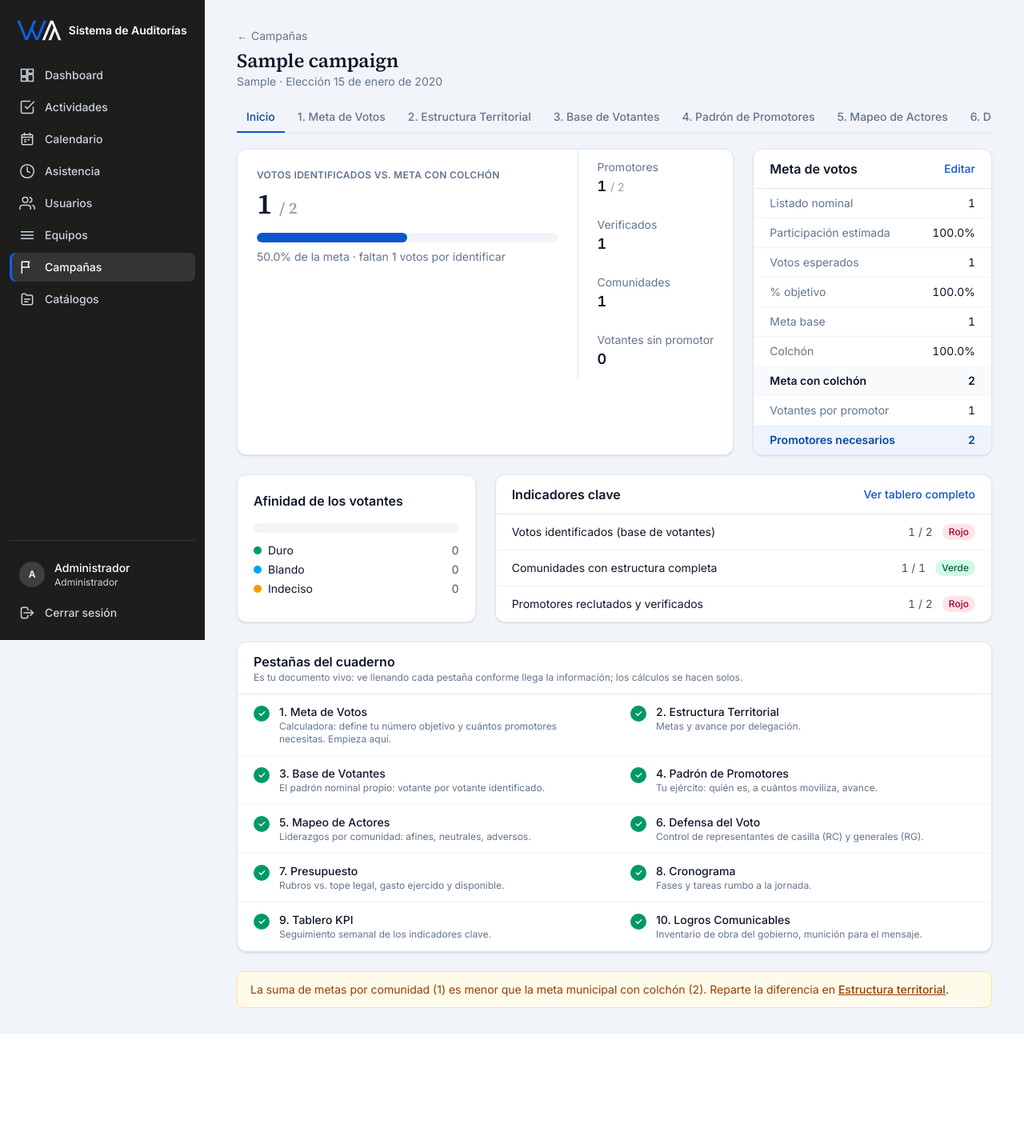
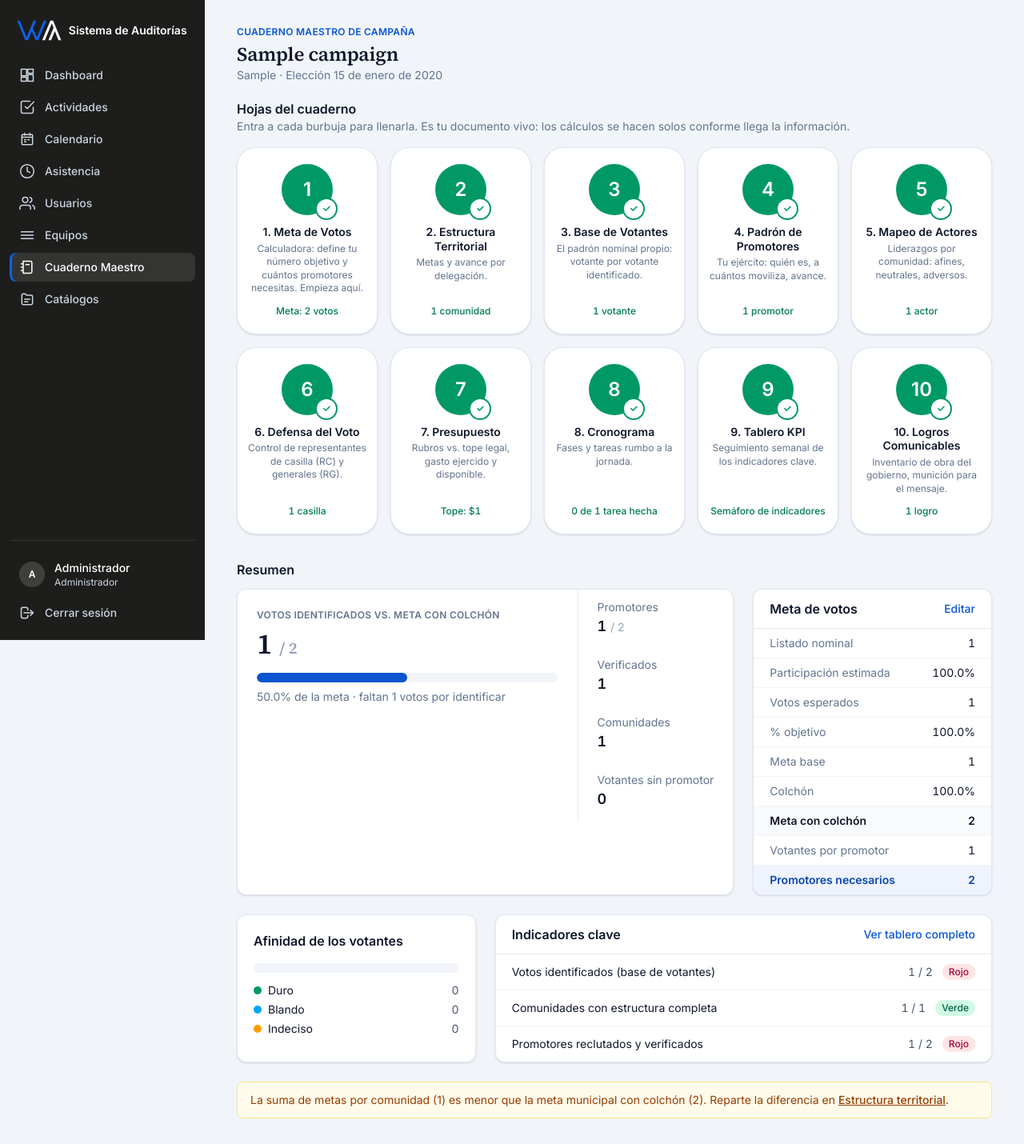
Before and after one commit to MarioXolo/Auditoria-Versi-n, a Laravel app: page /campanas/1 in a window 1280 px wide. Shown: the whole page at 80% size. Before the commit the page ends 1292 px from the top, so only its background shows below. Run offline with Laravel 12, Linux system fonts and the light colour scheme; a user stored in the database is signed in; data comes from the database, SQL or seed files in the repository; tables that the repository leaves empty hold one stand-in row (values such as "Sample post"); style sheets or scripts are compiled from the project's sources.

Commit message:
Cuaderno Maestro de Campaña: un solo cuaderno y portada con burbujas
La sección deja de listar campañas: el menú «Cuaderno Maestro» abre el único
cuaderno (o su configuración inicial). La portada muestra las 10 hojas como
burbujas con su avance y, dentro de cada hoja, burbujas numeradas para saltar
a otra. Se retiran archivar y eliminar.

Co-Authored-By: Claude Fable 5.2 <noreply@anthropic.com>
Claude-Session: https://claude.ai/code/session_01QswvWnyk7X1hBuzLcn5tHJ

```diff
--- a/app/Http/Controllers/Campaigns/CampaignController.php
+++ b/app/Http/Controllers/Campaigns/CampaignController.php
@@ -10,23 +10,29 @@ use Illuminate\Http\Request;
 use Illuminate\View\View;
 
 /**
- * Campañas y su calculadora de «Meta de Votos». Solo administradores y gerentes.
+ * Cuaderno Maestro de Campaña y su calculadora de «Meta de Votos». Solo administradores
+ * y gerentes. El sistema lleva UN solo cuaderno: la entrada del menú abre directamente
+ * el que existe y, si aún no hay, pide configurarlo una única vez.
  * Los porcentajes se capturan como 55 (= 55 %) y se guardan como fracción (0.55).
  */
 class CampaignController extends Controller
 {
     private const PERCENT_FIELDS = ['participacion', 'objetivo', 'colchon'];
 
-    public function index(): View
+    /** Entrada del menú: abre el cuaderno, o su configuración inicial si aún no existe. */
+    public function index(): RedirectResponse
     {
-        $campaigns = Campaign::withCount(['voters', 'promoters', 'territories'])
-            ->orderByDesc('active')->orderByDesc('election_date')->orderBy('name')->get();
+        $campaign = Campaign::current();
 
-        return view('campaigns.index', compact('campaigns'));
+        return $campaign ? redirect()->route('campaigns.show', $campaign) : redirect()->route('campaigns.create');
     }
 
-    public function create(): View
+    public function create(): View|RedirectResponse
     {
+        if ($campaign = Campaign::current()) {
+            return redirect()->route('campaigns.show', $campaign);
+        }
+
         return view('campaigns.create', ['campaign' => new Campaign([
             'listado_nominal' => 0, 'participacion' => 0.55, 'objetivo' => 0.5, 'colchon' => 0.1, 'votantes_por_promotor' => 10,
         ])]);
@@ -34,10 +40,14 @@ class CampaignController extends Controller
 
     public function store(Request $request): RedirectResponse
     {
+        if ($campaign = Campaign::current()) {
+            return redirect()->route('campaigns.show', $campaign)->withErrors(['name' => 'El Cuaderno Maestro ya está configurado; solo se lleva uno.']);
+        }
+
         $campaign = Campaign::create($this->validated($request) + ['created_by' => $request->user()->id]);
 
         return redirect()->route('campaigns.show', $campaign)
-            ->with('status', 'Campaña creada. Siguiente paso: agrega las comunidades en «Estructura territorial».');
+            ->with('status', 'Cuaderno Maestro listo. Entra a cada burbuja para ir llenándolo; puedes empezar por «2. Estructura Territorial».');
     }
 
     public function show(Campaign $campaign): View
@@ -46,19 +56,7 @@ class CampaignController extends Controller
 
         $summary = $metrics->summary();
 
-        // Pestañas del cuaderno (mismo índice que el Excel) y si ya tienen información
-        $steps = [
-            ['1. Meta de Votos', 'Calculadora: define tu número objetivo y cuántos promotores necesitas. Empieza aquí.', 'campaigns.edit', $campaign->listado_nominal > 0],
-            ['2. Estructura Territorial', 'Metas y avance por delegación.', 'campaigns.territories.index', $summary->comunidades > 0],
-            ['3. Base de Votantes', 'El padrón nominal propio: votante por votante identificado.', 'campaigns.voters.index', $summary->votantes > 0],
-            ['4. Padrón de Promotores', 'Tu ejército: quién es, a cuántos moviliza, avance.', 'campaigns.promoters.index', $summary->promotores > 0],
-            ['5. Mapeo de Actores', 'Liderazgos por comunidad: afines, neutrales, adversos.', ['campaigns.sheets.index', 'actores'], $campaign->actors()->exists()],
-            ['6. Defensa del Voto', 'Control de representantes de casilla (RC) y generales (RG).', ['campaigns.sheets.index', 'defensa-del-voto'], $campaign->pollingStations()->exists()],
-            ['7. Presupuesto', 'Rubros vs. tope legal, gasto ejercido y disponible.', ['campaigns.sheets.index', 'presupuesto'], $campaign->tope_gastos > 0],
-            ['8. Cronograma', 'Fases y tareas rumbo a la jornada.', ['campaigns.sheets.index', 'cronograma'], $campaign->tasks()->exists()],
-            ['9. Tablero KPI', 'Seguimiento semanal de los indicadores clave.', 'campaigns.kpis.index', $campaign->kpis()->where('valor', '>', 0)->exists()],
-            ['10. Logros Comunicables', 'Inventario de obra del gobierno, munición para el mensaje.', ['campaigns.sheets.index', 'logros'], $campaign->achievements()->exists()],
-        ];
+        $steps = self::bubbles($campaign, $summary);
 
         return view('campaigns.show', [
             'campaign' => $campaign,
@@ -80,24 +78,35 @@ class CampaignController extends Controller
         return redirect()->route('campaigns.show', $campaign)->with('status', 'Meta de votos actualizada.');
     }
 
-    public function toggle(Campaign $campaign): RedirectResponse
+    /**
+     * Las 10 hojas del cuaderno (mismo índice que el Excel) como burbujas:
+     * [número, título, descripción, URL, ¿ya tiene información?, dato de avance].
+     */
+    public static function bubbles(Campaign $campaign, ?object $summary = null): array
     {
-        $campaign->update(['active' => ! $campaign->active]);
+        $summary ??= (new CampaignMetrics($campaign))->summary();
+        $n = fn ($v) => number_format($v);
+        $count = fn (int $c, string $one, string $many) => $n($c).' '.($c === 1 ? $one : $many);
+        $sheet = fn (string $key) => route('campaigns.sheets.index', [$campaign, $key]);
+        $actores = $campaign->actors()->count();
+        $casillas = $campaign->pollingStations()->count();
+        $tareas = $campaign->tasks()->count();
+        $hechas = $campaign->tasks()->where('estatus', 'Hecho')->count();
+        $logros = $campaign->achievements()->count();
+        $kpis = $campaign->kpis()->where('valor', '>', 0)->count();
 
-        return back()->with('status', $campaign->active ? 'Campaña reactivada.' : 'Campaña archivada; sus datos se conservan.');
-    }
-
-    public function destroy(Campaign $campaign): RedirectResponse
-    {
-        $hasData = $campaign->voters()->exists() || $campaign->promoters()->exists() || $campaign->actors()->exists()
-            || $campaign->pollingStations()->exists() || $campaign->tasks()->exists() || $campaign->achievements()->exists();
-        if ($hasData) {
-            return back()->withErrors(['name' => 'La campaña ya tiene información capturada. Archívala en lugar de eliminarla.']);
-        }
-
-        $campaign->delete();
-
-        return redirect()->route('campaigns.index')->with('status', 'Campaña eliminada.');
+        return [
+            [1, 'Meta de Votos', 'Calculadora: define tu número objetivo y cuántos promotores necesitas. Empieza aquí.', route('campaigns.edit', $campaign), $campaign->listado_nominal > 0, 'Meta: '.$n(round($campaign->metaConColchon())).' votos'],
+            [2, 'Estructura Territorial', 'Metas y avance por delegación.', route('campaigns.territories.index', $campaign), $summary->comunidades > 0, $count($summary->comunidades, 'comunidad', 'comunidades')],
+            [3, 'Base de Votantes', 'El padrón nominal propio: votante por votante identificado.', route('campaigns.voters.index', $campaign), $summary->votantes > 0, $count($summary->votantes, 'votante', 'votantes')],
+            [4, 'Padrón de Promotores', 'Tu ejército: quién es, a cuántos moviliza, avance.', route('campaigns.promoters.index', $campaign), $summary->promotores > 0, $count($summary->promotores, 'promotor', 'promotores')],
+            [5, 'Mapeo de Actores', 'Liderazgos por comunidad: afines, neutrales, adversos.', $sheet('actores'), $actores > 0, $count($actores, 'actor', 'actores')],
+            [6, 'Defensa del Voto', 'Control de representantes de casilla (RC) y generales (RG).', $sheet('defensa-del-voto'), $casillas > 0, $count($casillas, 'casilla', 'casillas')],
+            [7, 'Presupuesto', 'Rubros vs. tope legal, gasto ejercido y disponible.', $sheet('presupuesto'), $campaign->tope_gastos > 0, $campaign->tope_gastos > 0 ? 'Tope: '.\App\Services\CampaignSheets::money($campaign->tope_gastos) : 'Falta el tope'],
+            [8, 'Cronograma', 'Fases y tareas rumbo a la jornada.', $sheet('cronograma'), $tareas > 0, $tareas > 0 ? $n($hechas).' de '.$count($tareas, 'tarea hecha', 'tareas hechas') : '0 tareas'],
+            [9, 'Tablero KPI', 'Seguimiento semanal de los indicadores clave.', route('campaigns.kpis.index', $campaign), $kpis > 0, 'Semáforo de indicadores'],
+            [10, 'Logros Comunicables', 'Inventario de obra del gobierno, munición para el mensaje.', $sheet('logros'), $logros > 0, $count($logros, 'logro', 'logros')],
+        ];
     }
 
     private function validated(Request $request): array
--- a/app/Models/Campaign.php
+++ b/app/Models/Campaign.php
@@ -111,6 +111,12 @@ class Campaign extends Model
         return $this->hasMany(CampaignKpi::class)->orderBy('orden');
     }
 
+    /** El sistema lleva un solo Cuaderno Maestro: el activo más antiguo (o el primero que haya). */
+    public static function current(): ?self
+    {
+        return static::orderByDesc('active')->orderBy('id')->first();
+    }
+
     public function actors(): HasMany
     {
         return $this->hasMany(CampaignActor::class);
--- a/resources/views/campaigns/_nav.blade.php
+++ b/resources/views/campaigns/_nav.blade.php
@@ -1,41 +1,47 @@
-{{-- Encabezado y pestañas de una campaña --}}
+{{-- Encabezado del Cuaderno Maestro. Dentro de una hoja muestra las burbujas numeradas para saltar a otra. --}}
 @php
-    // Mismas pestañas y numeración que el Cuaderno Maestro de Campaña (Excel)
-    $sheetTab = fn (string $key) => ['url' => route('campaigns.sheets.index', [$campaign, $key]), 'active' => request()->routeIs('campaigns.sheets.*') && request()->route('sheet') === $key, 'label' => \App\Services\CampaignSheets::get($key)['tab']];
-    $tab = fn (string $route, string $match, string $label) => ['url' => route($route, $campaign), 'active' => request()->routeIs($match), 'label' => $label];
-    $tabs = [
-        $tab('campaigns.show', 'campaigns.show', 'Inicio'),
-        $tab('campaigns.edit', 'campaigns.edit', '1. Meta de Votos'),
-        $tab('campaigns.territories.index', 'campaigns.territories.*', '2. Estructura Territorial'),
-        $tab('campaigns.voters.index', 'campaigns.voters.*', '3. Base de Votantes'),
-        $tab('campaigns.promoters.index', 'campaigns.promoters.*', '4. Padrón de Promotores'),
-        $sheetTab('actores'),
-        $sheetTab('defensa-del-voto'),
-        $sheetTab('presupuesto'),
-        $sheetTab('cronograma'),
-        $tab('campaigns.kpis.index', 'campaigns.kpis.*', '9. Tablero KPI'),
-        $sheetTab('logros'),
-    ];
+    $bubbles = \App\Http\Controllers\Campaigns\CampaignController::bubbles($campaign);
+    $onCover = request()->routeIs('campaigns.show');
+    // Qué burbuja corresponde a la página actual
+    $current = match (true) {
+        request()->routeIs('campaigns.edit') => 1,
+        request()->routeIs('campaigns.territories.*') => 2,
+        request()->routeIs('campaigns.voters.*') => 3,
+        request()->routeIs('campaigns.promoters.*') => 4,
+        request()->routeIs('campaigns.kpis.*') => 9,
+        request()->routeIs('campaigns.sheets.*') => [ 'actores' => 5, 'defensa-del-voto' => 6, 'presupuesto' => 7, 'cronograma' => 8, 'logros' => 10 ][request()->route('sheet')] ?? null,
+        default => null,
+    };
+    $currentBubble = collect($bubbles)->firstWhere(0, $current);
 @endphp
 <div class="mb-5">
-    <a href="{{ route('campaigns.index') }}" class="text-sm text-slate-500 hover:text-slate-800">← Campañas</a>
-    <div class="mt-1 flex flex-wrap items-center gap-x-3 gap-y-1">
-        <h1 class="text-2xl font-semibold">{{ $campaign->name }}</h1>
-        @unless ($campaign->active)
-            <span class="badge bg-slate-200 text-slate-600">Archivada</span>
-        @endunless
-    </div>
-    <p class="text-sm text-slate-500">
-        {{ $campaign->municipality }}@if ($campaign->election_date) · Elección {{ $campaign->election_date->translatedFormat('j \d\e F \d\e Y') }}@endif
-    </p>
-    <nav class="mt-4 -mb-px flex gap-1 overflow-x-auto border-b border-slate-200 text-sm" aria-label="Secciones de la campaña">
-        @foreach ($tabs as $tab)
-            @php $active = $tab['active']; @endphp
-            <a href="{{ $tab['url'] }}" @class([
-                'shrink-0 border-b-2 px-3 py-2 font-medium whitespace-nowrap transition',
-                'border-brand-600 text-brand-700' => $active,
-                'border-transparent text-slate-500 hover:border-slate-300 hover:text-slate-800' => ! $active,
-            ]) @if ($active) aria-current="page" @endif>{{ $tab['label'] }}</a>
-        @endforeach
-    </nav>
+    @if ($onCover)
+        <p class="text-xs font-semibold tracking-wide text-brand-600 uppercase">Cuaderno Maestro de Campaña</p>
+        <h1 class="mt-1 text-2xl font-semibold">{{ $campaign->name }}</h1>
+        <p class="text-sm text-slate-500">
+            {{ $campaign->municipality }}
+            @if ($campaign->election_date) · Elección {{ $campaign->election_date->translatedFormat('j \d\e F \d\e Y') }} @endif
+        </p>
+    @else
+        <a href="{{ route('campaigns.show', $campaign) }}" class="text-sm text-slate-500 hover:text-slate-800">← Cuaderno Maestro de Campaña</a>
+        <div class="mt-2 flex items-center gap-3">
+            @if ($currentBubble)
+                <span class="grid size-11 shrink-0 place-items-center rounded-full bg-brand-600 text-lg font-semibold text-white" aria-hidden="true">{{ $currentBubble[0] }}</span>
+            @endif
+            <div class="min-w-0">
+                <h1 class="text-2xl font-semibold">{{ $currentBubble[1] ?? $campaign->name }}</h1>
+                <p class="truncate text-sm text-slate-500">{{ $campaign->name }} · {{ $campaign->municipality }}</p>
+            </div>
+        </div>
+        <nav class="mt-4 flex gap-2 overflow-x-auto pb-1" aria-label="Hojas del cuaderno">
+            @foreach ($bubbles as [$num, $label, $desc, $url, $done])
+                <a href="{{ $url }}" title="{{ $num }}. {{ $label }}" aria-label="{{ $num }}. {{ $label }}" @if ($num === $current) aria-current="page" @endif @class([
+                    'grid size-9 shrink-0 place-items-center rounded-full text-sm font-semibold transition',
+                    'bg-brand-600 text-white shadow' => $num === $current,
+                    'bg-emerald-100 text-emerald-800 hover:bg-emerald-200' => $num !== $current && $done,
+                    'bg-white text-slate-500 ring-1 ring-slate-200 hover:bg-slate-100 hover:text-slate-800' => $num !== $current && ! $done,
+                ])>{{ $num }}</a>
+            @endforeach
+        </nav>
+    @endif
 </div>
--- a/resources/views/campaigns/show.blade.php
+++ b/resources/views/campaigns/show.blade.php
@@ -12,6 +12,34 @@
 @section('content')
     @include('campaigns._nav')
 
+    {{-- Las 10 hojas del cuaderno como burbujas: se entra a cada una para llenarla --}}
+    <section class="mb-8" aria-labelledby="hojas">
+        <h2 id="hojas" class="font-semibold">Hojas del cuaderno</h2>
+        <p class="text-sm text-slate-500">Entra a cada burbuja para llenarla. Es tu documento vivo: los cálculos se hacen solos conforme llega la información.</p>
+        <ul class="mt-4 grid grid-cols-2 gap-4 sm:grid-cols-3 lg:grid-cols-5">
+            @foreach ($steps as [$num, $label, $desc, $url, $done, $stat])
+                <li>
+                    <a href="{{ $url }}" class="group flex h-full flex-col items-center rounded-3xl border border-slate-200 bg-white px-3 py-5 text-center shadow-sm transition hover:-translate-y-0.5 hover:border-brand-400 hover:shadow-md focus-visible:ring-2 focus-visible:ring-brand-500">
+                        <span @class([
+                            'relative grid size-16 place-items-center rounded-full text-2xl font-semibold transition',
+                            'bg-emerald-600 text-white' => $done,
+                            'bg-brand-50 text-brand-700 ring-2 ring-brand-200 group-hover:bg-brand-600 group-hover:text-white' => ! $done,
+                        ])>
+                            {{ $num }}
+                            @if ($done)
+                                <span class="absolute -right-1 -bottom-1 grid size-6 place-items-center rounded-full bg-white text-xs font-bold text-emerald-600 ring-2 ring-emerald-600" title="Ya tiene información">✓</span>
+                            @endif
+                        </span>
+                        <span class="mt-3 text-sm leading-tight font-semibold text-slate-900">{{ $num }}. {{ $label }}</span>
+                        <span class="mt-1 text-xs leading-snug text-slate-500">{{ $desc }}</span>
+                        <span @class(['mt-auto pt-3 text-xs font-medium tabular-nums', 'text-emerald-700' => $done, 'text-slate-400' => ! $done])>{{ $done ? $stat : 'Por llenar' }}</span>
+                    </a>
+                </li>
+            @endforeach
+        </ul>
+    </section>
+
+    <h2 class="mb-3 font-semibold">Resumen</h2>
     <div class="grid gap-6 lg:grid-cols-3">
         {{-- Meta y avance --}}
         <section class="card overflow-hidden lg:col-span-2">
@@ -94,34 +122,6 @@
         </section>
     </div>
 
-    {{-- Índice del cuaderno --}}
-    <section class="card mt-6 overflow-hidden">
-        <div class="border-b border-slate-200 px-5 py-3">
-            <h2 class="font-semibold">Pestañas del cuaderno</h2>
-            <p class="text-xs text-slate-500">Es tu documento vivo: ve llenando cada pestaña conforme llega la información; los cálculos se hacen solos.</p>
-        </div>
-        <ul class="grid divide-y divide-slate-100 sm:grid-cols-2 sm:divide-y-0">
-            @foreach ($steps as [$label, $desc, $route, $done])
-                <li class="flex items-start gap-3 px-5 py-3 sm:border-b sm:border-slate-100">
-                    <span @class([
-                        'mt-0.5 grid size-5 shrink-0 place-items-center rounded-full text-[11px] font-bold',
-                        'bg-emerald-600 text-white' => $done,
-                        'border-2 border-slate-300' => ! $done && $route,
-                        'bg-slate-100 text-slate-300' => ! $route,
-                    ])>@if ($done)✓@endif</span>
-                    <div class="min-w-0 text-sm">
-                        @if ($route)
-                            <a href="{{ is_array($route) ? route($route[0], [$campaign, $route[1]]) : route($route, $campaign) }}" class="font-medium text-slate-900 hover:text-brand-600">{{ $label }}</a>
-                        @else
-                            <span class="font-medium text-slate-400">{{ $label }}</span> <span class="badge bg-slate-100 text-slate-500">Etapa 2</span>
-                        @endif
-                        <p @class(['text-xs', 'text-slate-500' => $route, 'text-slate-400' => ! $route])>{{ $desc }}</p>
-                    </div>
-                </li>
-            @endforeach
-        </ul>
-    </section>
-
     @if ($summary->metaTerritorial > 0 && $summary->metaTerritorial < round($summary->meta))
         <div class="mt-6 rounded-lg border border-amber-200 bg-amber-50 px-4 py-3 text-sm text-amber-800">
             La suma de metas por comunidad ({{ $n($summary->metaTerritorial) }}) es menor que la meta municipal con colchón ({{ $n($summary->meta) }}). Reparte la diferencia en <a class="font-medium underline" href="{{ route('campaigns.territories.index', $campaign) }}">Estructura territorial</a>.
--- a/resources/views/layouts/app.blade.php
+++ b/resources/views/layouts/app.blade.php
@@ -24,7 +24,7 @@
     if ($me->seesEverything()) {
         $nav[] = ['route' => 'users.index', 'match' => 'users.*', 'label' => 'Usuarios', 'icon' => 'M17 21v-2a4 4 0 00-4-4H5a4 4 0 00-4 4v2m22 0v-2a4 4 0 00-3-3.87M16 3.13a4 4 0 010 7.75M13 7a4 4 0 11-8 0 4 4 0 018 0z'];
         $nav[] = ['route' => 'teams.index', 'match' => 'teams.*', 'label' => 'Equipos', 'icon' => 'M3 7h18M3 12h18M3 17h18'];
-        $nav[] = ['route' => 'campaigns.index', 'match' => 'campaigns.*', 'label' => 'Campañas', 'icon' => 'M4 21V4m0 0h11l-1.5 4L15 12H4'];
+        $nav[] = ['route' => 'campaigns.index', 'match' => 'campaigns.*', 'label' => 'Cuaderno Maestro', 'icon' => 'M6 3h11a2 2 0 0 1 2 2v14a2 2 0 0 1-2 2H6V3Zm0 0v18M3 7h3m-3 5h3m-3 5h3m4-9h5'];
         $nav[] = ['route' => 'catalogs.index', 'match' => 'catalogs.*', 'label' => 'Catálogos', 'icon' => 'M4 6a2 2 0 012-2h3l2 2h7a2 2 0 012 2v10a2 2 0 01-2 2H6a2 2 0 01-2-2V6zm4 6h8m-8 4h5'];
     }
 @endphp
--- a/routes/web.php
+++ b/routes/web.php
@@ -73,8 +73,8 @@ Route::middleware(['auth', 'active'])->group(function () {
         Route::delete('/catalogos/{catalog}/{id}', [CatalogController::class, 'destroy'])->whereIn('catalog', ['tipos', 'comunidades'])->whereNumber('id')->name('catalogs.destroy');
 
         // V2 · Cuaderno Maestro de Campaña (cada registro pertenece a su campaña: scopeBindings)
-        Route::resource('campanas', CampaignController::class)->parameters(['campanas' => 'campaign'])->names('campaigns');
-        Route::patch('/campanas/{campaign}/archivar', [CampaignController::class, 'toggle'])->name('campaigns.toggle');
+        // Cuaderno Maestro de Campaña: uno solo; /campanas abre el que existe (o su configuración inicial)
+        Route::resource('campanas', CampaignController::class)->parameters(['campanas' => 'campaign'])->names('campaigns')->except('destroy');
         Route::prefix('/campanas/{campaign}')->name('campaigns.')->scopeBindings()->group(function () {
             Route::get('/estructura', [TerritoryController::class, 'index'])->name('territories.index');
             Route::post('/estructura', [TerritoryController::class, 'store'])->name('territories.store');
```
Also changed, not shown: resources/views/campaigns/create.blade.php (+5 -5 lines), resources/views/campaigns/edit.blade.php (+3 -11 lines), resources/views/campaigns/index.blade.php (deleted, +0 -53 lines), tests/Feature/CampaignSheetsTest.php (+2 -7 lines), tests/Feature/CampaignTest.php (+46 -19 lines), README.md, 3 other files.
